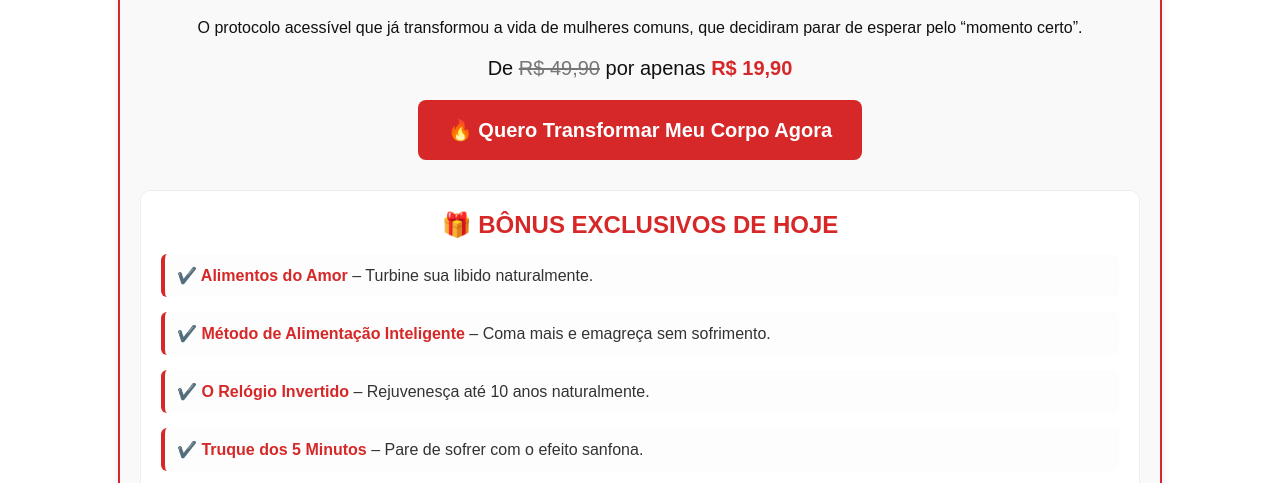
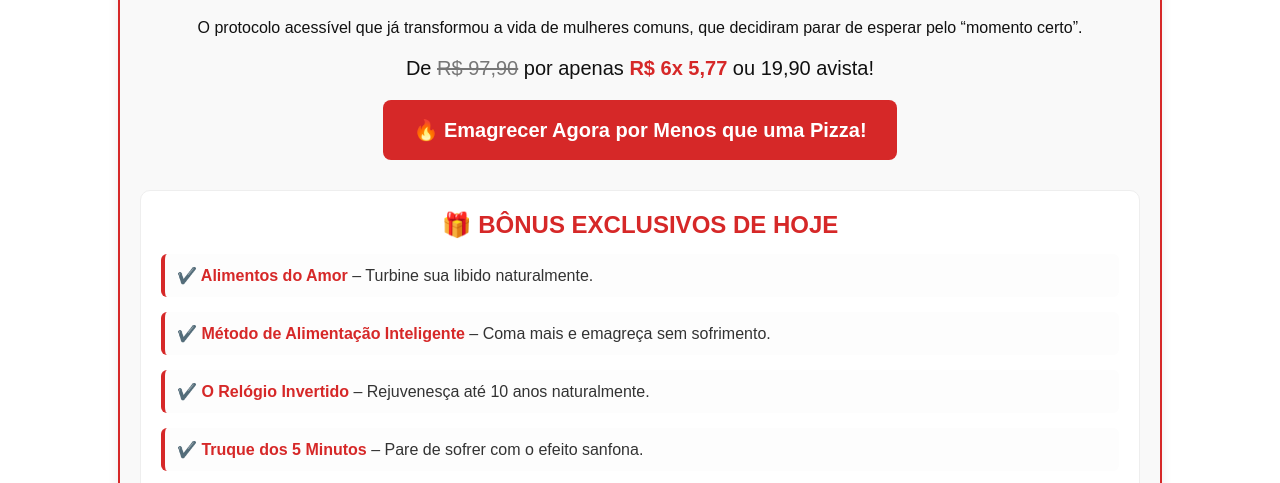
Before and after one commit to Zdisparo/mounjarodepobre, a plain HTML site: page ofertaespecial.html in a window 1280 px wide. Shown: the part 279-762 px from the top of the page. Drawn offline with Linux system fonts and the light colour scheme.

Commit message:
Update ofertaespecial.html

```diff
--- a/ofertaespecial.html
+++ b/ofertaespecial.html
@@ -117,8 +117,8 @@
   <div class="product-box">
     <h1>Mounjaro de Pobre</h1>
     <p>O protocolo acessível que já transformou a vida de mulheres comuns, que decidiram parar de esperar pelo “momento certo”.</p>
-    <div class="price">De <s>R$ 49,90</s> por apenas <strong style="color:#d62828">R$ 19,90</strong></div>
-    <a href="https://pay.cakto.com.br/dp27vxm_553165" class="cta-btn">🔥 Quero Transformar Meu Corpo Agora</a>
+    <div class="price">De <s>R$ 97,90</s> por apenas <strong style="color:#d62828">R$ 6x 5,77</strong> ou 19,90 avista!</div>
+    <a href="https://pay.cakto.com.br/dp27vxm_553165" class="cta-btn">🔥 Emagrecer Agora por Menos que uma Pizza!</a>
 
     <div class="bonus-section">
       <h2>🎁 BÔNUS EXCLUSIVOS DE HOJE</h2>
@@ -219,7 +219,7 @@
 
   <!-- CTA final -->
   <p style="margin:26px 0 8px;color:#333">Se você quer resultado, a hora é agora.</p>
-  <a href="https://pay.cakto.com.br/dp27vxm_553165" class="cta-btn">🔥 Garantir meu acesso por R$ 19,90</a>
+  <a href="https://pay.cakto.com.br/dp27vxm_553165" class="cta-btn">🔥 Garantir o Mounjaro por menos de R$ 0,60 dia </a>
 
 </body>
 </html>
```
